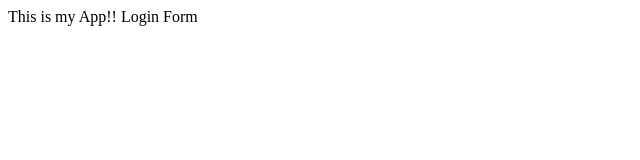
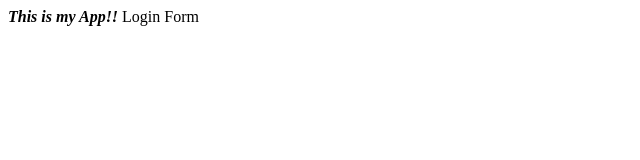
Before and after one commit to DurgeshGit7/MyAppSample, a plain HTML site: page index.html in a window 1280 px wide. Shown: the full height of the page, 0-640 px from the left. Drawn offline with Linux system fonts and the light colour scheme.

Commit message:
Updated Index file

```diff
--- a/index.html
+++ b/index.html
@@ -1,7 +1,7 @@
 <html>
 <head></head>
 <body>
-This is my App!!
+<B><I>This is my App!!</I></B>
 Login Form
 </body>
 </html>
```
